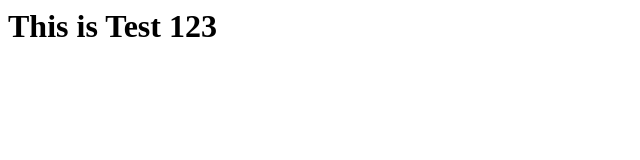
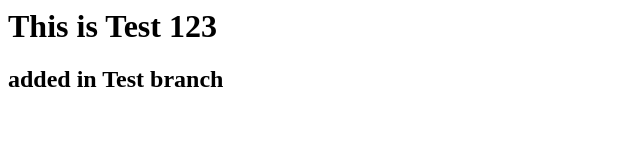
Before and after one commit to mohanraz81/testproject1806, a plain HTML site: page index.html in a window 1280 px wide. Shown: the whole page, without its empty margins (0-640 px from the left). Drawn offline with Linux system fonts and the light colour scheme.

Commit message:
testing check

```diff
--- a/index.html
+++ b/index.html
@@ -1 +1,2 @@
 <h1> This is Test 123</h1>
+<h2> added in Test branch</h2>
```
